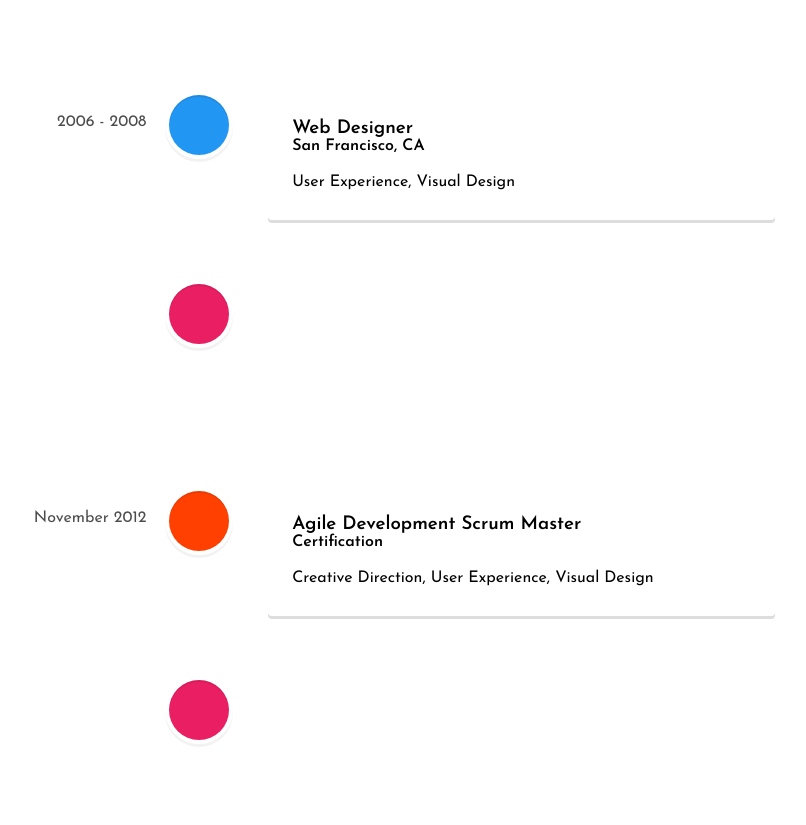
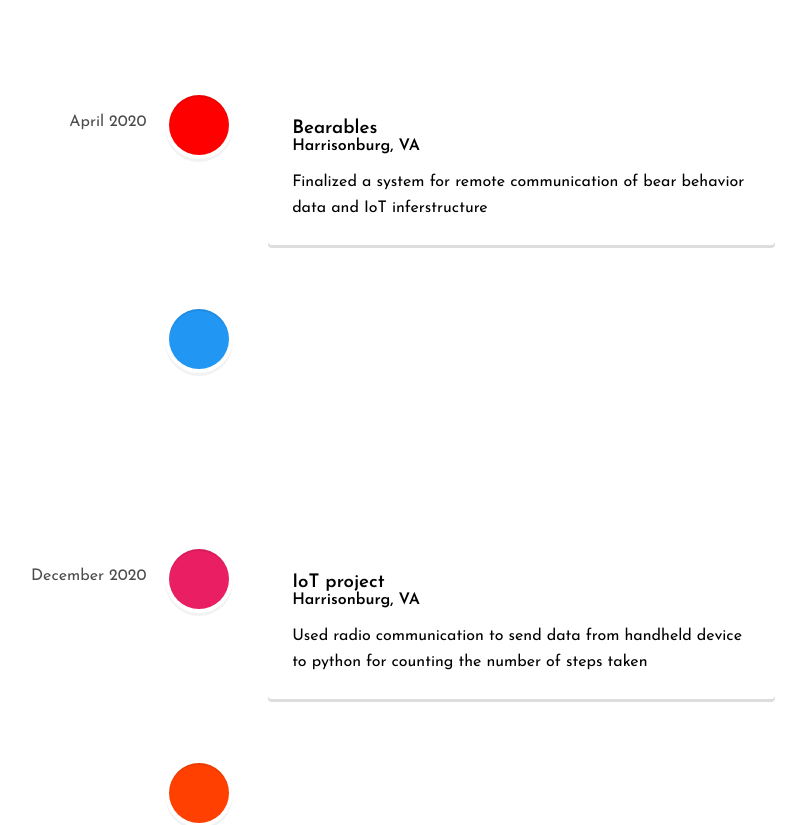
Before and after one commit to patel2pa/My_Site, a React (Create React App) app: page /education in a window 1280 px wide. Shown: the part 1020-1845 px from the top of the page, without its empty margins (441-1247 px from the left). Built offline with nearby package versions, Linux system fonts and the light colour scheme; a web font is replaced by a local one.

Commit message:
added info to education page

```diff
--- a/src/Components/components2.0/About.js
+++ b/src/Components/components2.0/About.js
@@ -35,7 +35,6 @@ class About extends React.Component{
                     consume knowledge from a multitude of sources.
                     I have learned from a mixture of online tutorials, videos, books
                     and conversations with people.
-
                     </div>
                     <div className = "about4">
                     Some of the skills that I have developer in the past two months:
--- a/src/Components/components2.0/education.js
+++ b/src/Components/components2.0/education.js
@@ -29,6 +29,9 @@ class Education extends React.Component{
                     GPA: 3.16
                 </div>
                 </div>
+                <div className = "courseList">
+
+                </div>
                 <TimeLine/>
             </div>
         )
--- a/src/Components/components2.0/timeLine.js
+++ b/src/Components/components2.0/timeLine.js
@@ -33,6 +33,19 @@ class TimeLine extends React.Component{
                 date="April 2020"
                 iconStyle={{ background: 'rgb(255, 0, 0)', color: '#fff' }}
             >
+            <h3 className="vertical-timeline-element-title">Engineer Capston</h3>
+            <h4 className="vertical-timeline-element-subtitle">Harrisonburg, VA</h4>
+            <p>
+            Finished and presented 2 year long capstone,
+            centered around curtailing eutrophication in bodies of water
+            </p>
+        </VerticalTimelineElement>
+
+        <VerticalTimelineElement
+                className="vertical-timeline-element--work"
+                date="April 2020"
+                iconStyle={{ background: 'rgb(255, 0, 0)', color: '#fff' }}
+            >
             <h3 className="vertical-timeline-element-title">Bearables</h3>
             <h4 className="vertical-timeline-element-subtitle">Harrisonburg, VA</h4>
             <p>
@@ -40,48 +53,53 @@ class TimeLine extends React.Component{
             IoT inferstructure
             </p>
         </VerticalTimelineElement>
+
             <VerticalTimelineElement
                 className="vertical-timeline-element--work"
-                date="2006 - 2008"
+                date="January 2020"
                 iconStyle={{ background: 'rgb(33, 150, 243)', color: '#fff' }}
             >
-            <h3 className="vertical-timeline-element-title">Web Designer</h3>
-            <h4 className="vertical-timeline-element-subtitle">San Francisco, CA</h4>
+            <h3 className="vertical-timeline-element-title">Hacking for Defense</h3>
+            <h4 className="vertical-timeline-element-subtitle">Harrisonburg, VA</h4>
             <p>
-            User Experience, Visual Design
+            Started Hacking for Defense project, comprising of Lean start up approch,
+            conducted 40 interviews and iterating through solution each week
             </p>
         </VerticalTimelineElement>
             <VerticalTimelineElement
                 className="vertical-timeline-element--education"
-                date="April 2013"
+                date="December 2020"
                 iconStyle={{ background: 'rgb(233, 30, 99)', color: '#fff' }}
             >
-            <h3 className="vertical-timeline-element-title">Content Marketing for Web, Mobile and Social Media</h3>
-            <h4 className="vertical-timeline-element-subtitle">Online Course</h4>
+            <h3 className="vertical-timeline-element-title"> IoT project </h3>
+            <h4 className="vertical-timeline-element-subtitle">Harrisonburg, VA</h4>
             <p>
-            Strategy, Social Media
+            Used radio communication to send data from handheld device to
+            python for counting the number of steps taken
             </p>
         </VerticalTimelineElement>
             <VerticalTimelineElement
                 className="vertical-timeline-element--education"
-                date="November 2012"
+                date="November 2020"
                 iconStyle={{ background: 'rgb(255, 64, 0)', color: '#fff' }}
             >
-            <h3 className="vertical-timeline-element-title">Agile Development Scrum Master</h3>
-            <h4 className="vertical-timeline-element-subtitle">Certification</h4>
+            <h3 className="vertical-timeline-element-title">Lunar lander</h3>
+            <h4 className="vertical-timeline-element-subtitle">JMU - System Engineering</h4>
             <p>
-            Creative Direction, User Experience, Visual Design
+            Evaluate lunar lander spring and damper system utilizing
+            System Engineering principle
             </p>
         </VerticalTimelineElement>
+
             <VerticalTimelineElement
                 className="vertical-timeline-element--education"
-                date="2002 - 2006"
+                date="May 2019"
                 iconStyle={{ background: 'rgb(233, 30, 99)', color: '#fff' }}
             >
-            <h3 className="vertical-timeline-element-title">Bachelor of Science in Interactive Digital Media Visual Imaging</h3>
-            <h4 className="vertical-timeline-element-subtitle">Bachelor Degree</h4>
+            <h3 className="vertical-timeline-element-title">Madison Engineering xChange</h3>
+            <h4 className="vertical-timeline-element-subtitle">JMU Engineering</h4>
             <p>
-            Creative Direction, Visual Design
+            Capstone team awarded first place in Jame Madison Engineering xChange.
             </p>
         </VerticalTimelineElement>
             <VerticalTimelineElement
```
